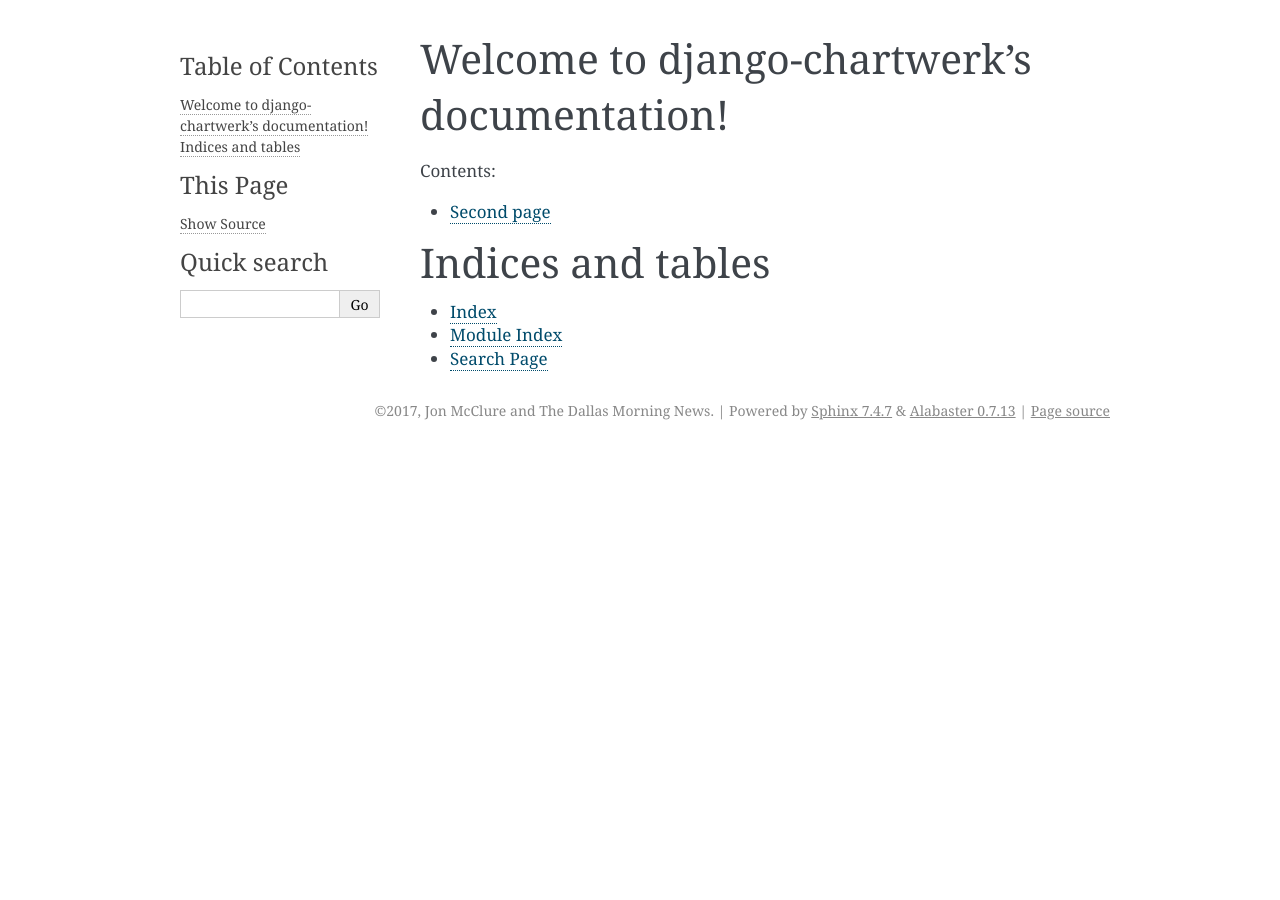
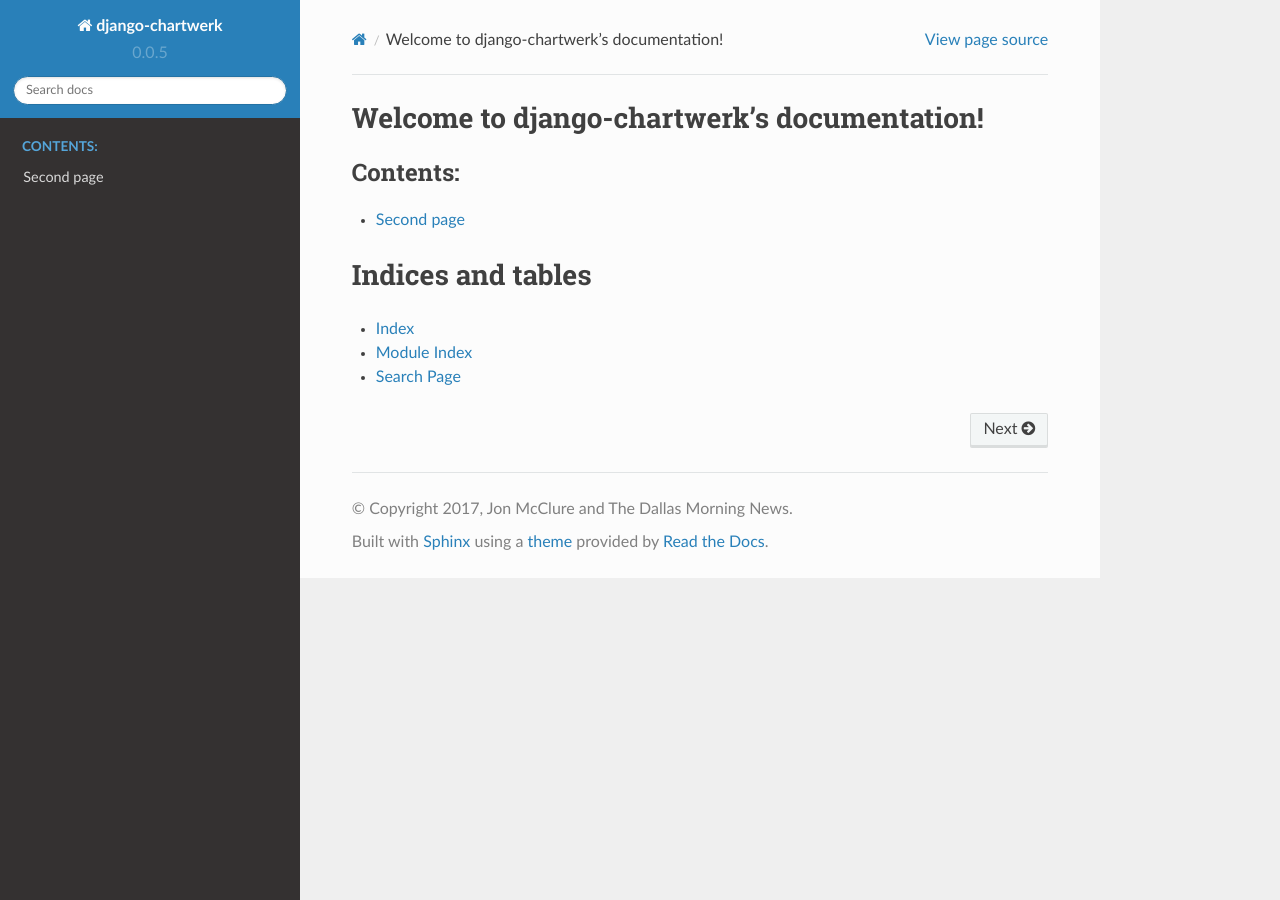
Before and after one commit to DallasMorningNews/django-chartwerk, a Sphinx documentation site: the page built from docs/index.rst, in a window 1280 px wide. Built offline with Sphinx 7.4.7 and the Read the Docs theme 2.0.0, drawn with Linux system fonts in a browser that asks for light colours.

Commit message:
Apply RTD theme to docs.

```diff
--- a/docs/conf.py
+++ b/docs/conf.py
@@ -30,10 +30,12 @@
 # Add any Sphinx extension module names here, as strings. They can be
 # extensions coming with Sphinx (named 'sphinx.ext.*') or your custom
 # ones.
-extensions = ['sphinx.ext.autodoc',
+extensions = [
+    'sphinx.ext.autodoc',
     'sphinx.ext.todo',
     'sphinx.ext.coverage',
-    'sphinx.ext.githubpages']
+    'sphinx.ext.githubpages',
+]
 
 # Add any paths that contain templates here, relative to this directory.
 templates_path = ['_templates']
@@ -85,7 +87,13 @@
 # The theme to use for HTML and HTML Help pages.  See the documentation for
 # a list of builtin themes.
 #
-html_theme = 'alabaster'
+# html_theme = 'alabaster'
+
+import sphinx_rtd_theme
+
+html_theme = "sphinx_rtd_theme"
+
+html_theme_path = [sphinx_rtd_theme.get_html_theme_path()]
 
 # Theme options are theme-specific and customize the look and feel of a theme
 # further.  For a list of options available for each theme, see the
```
